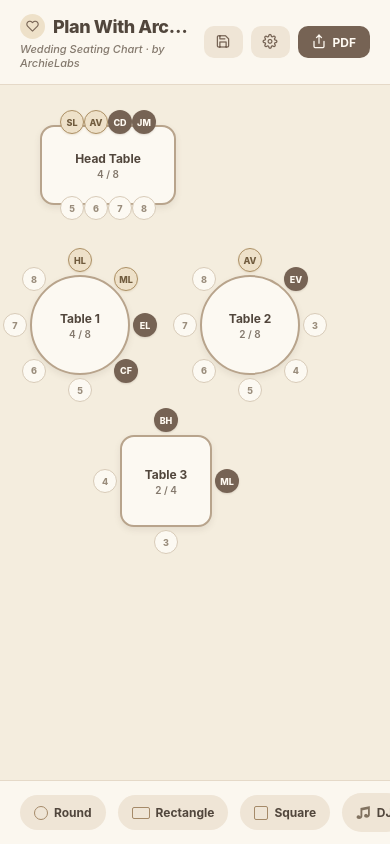
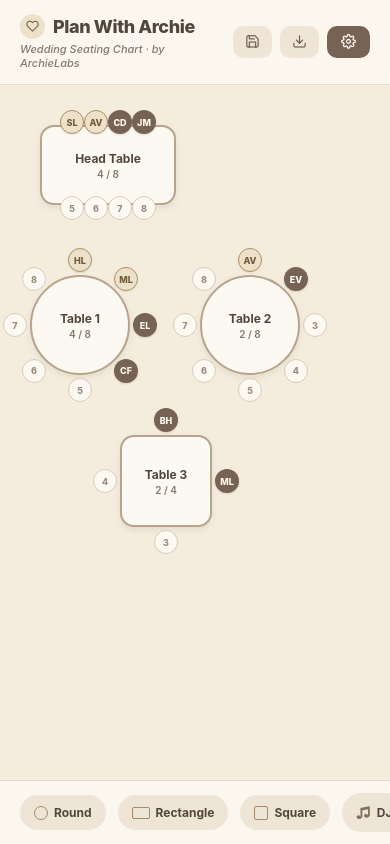
Before and after one commit to gabdoomy/planwithArchie, a React Native app in the folder expo-project/: screen / in a window 390 px wide. Built offline with nearby package versions, Linux system fonts and the light colour scheme.

Commit message:
refactor

```diff
--- a/expo-project/components/AppHeader.tsx
+++ b/expo-project/components/AppHeader.tsx
@@ -26,13 +26,13 @@ export default function AppHeader({ title, onSave, onExport, onSettings }: AppHe
         <TouchableOpacity onPress={onSave} style={styles.btnSecondary} activeOpacity={0.7}>
           <Feather name="save" size={15} color="#766354" />
         </TouchableOpacity>
-        <TouchableOpacity onPress={onSettings} style={styles.btnSecondary} activeOpacity={0.7}>
-          <Feather name="settings" size={15} color="#766354" />
+        <TouchableOpacity onPress={onExport} style={styles.btnSecondary} activeOpacity={0.7}>
+          <Feather name="download" size={15} color="#766354" />
         </TouchableOpacity>
-        <TouchableOpacity onPress={onExport} style={styles.btnPrimary} activeOpacity={0.7}>
-          <Feather name="share" size={15} color="#fffaf2" />
-          <Text style={styles.btnPrimaryText}>PDF</Text>
+        <TouchableOpacity onPress={onSettings} style={styles.btnPrimary} activeOpacity={0.7}>
+          <Feather name="settings" size={15} color="#fffaf2" />
         </TouchableOpacity>
+
       </View>
     </View>
   );
```
Also changed, not shown: 1 other file (tests, documents, lock files or other folders).
